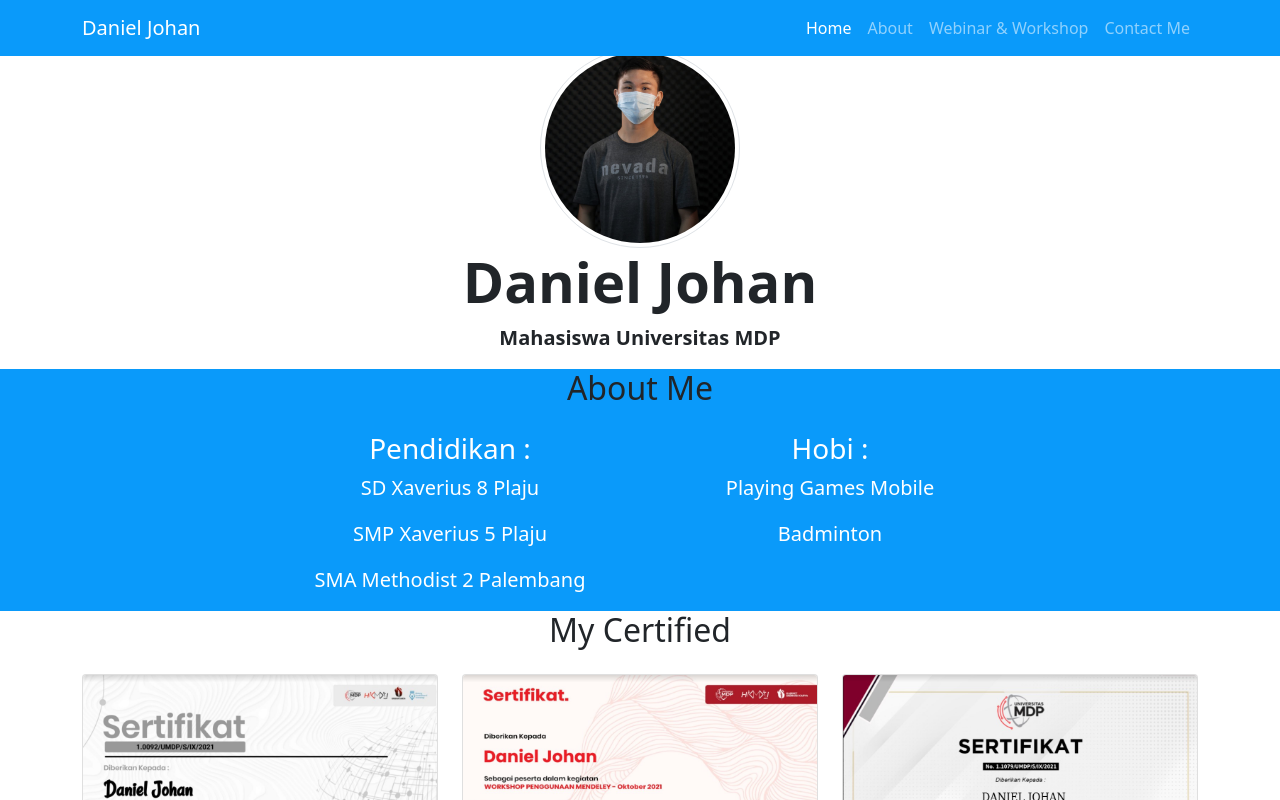
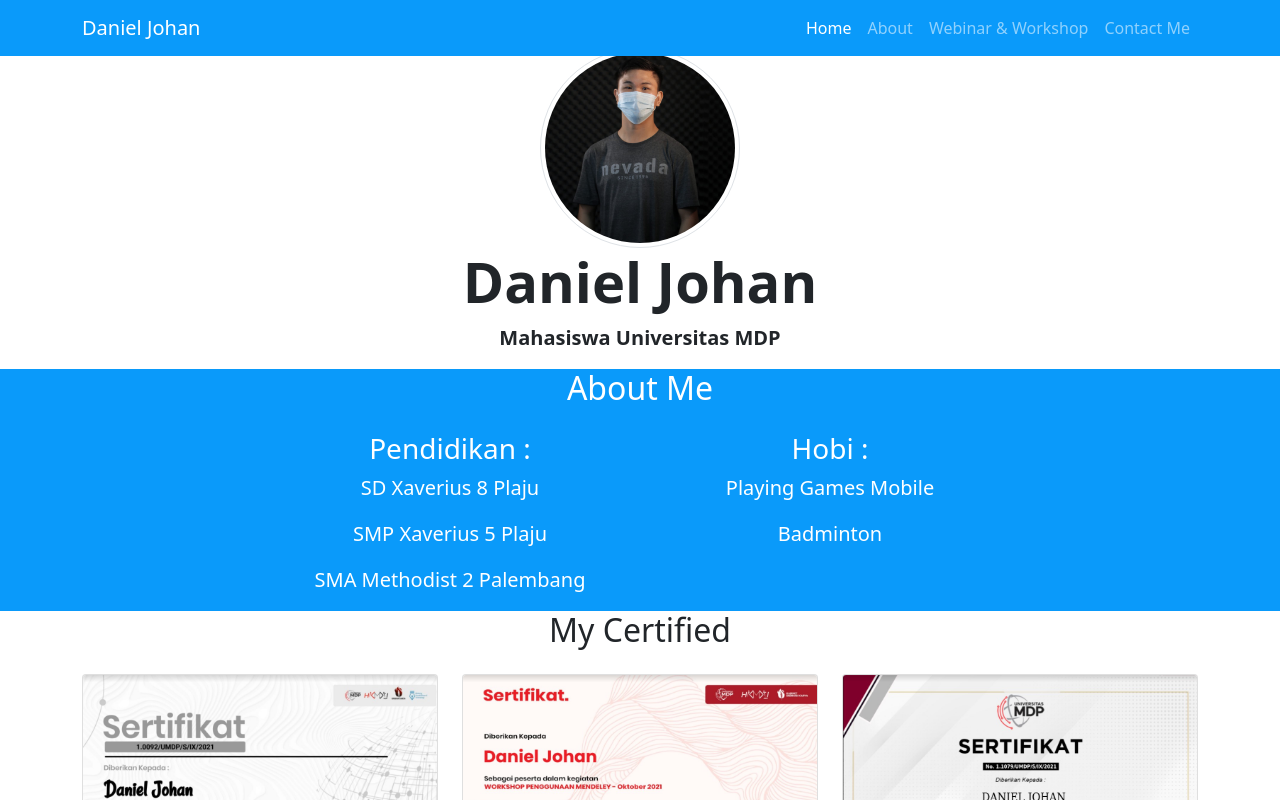
Before and after one commit to danieljo19/danieljohan-vue, a Vue app: page / in a window 1280 px wide. Shown: the top 800 px of the page. Built offline with nearby package versions, Linux system fonts and the light colour scheme; the HTML template or start-up script is replaced by a standard one.

Commit message:
Halaman Portfolio

```diff
--- a/src/components/HelloWorld.vue
+++ b/src/components/HelloWorld.vue
@@ -26,7 +26,7 @@
     <section id="about" style="background-color: rgb(10, 154, 250);">
           <div class="container">
               <div class="row text-center mb-3">
-                <div class="col">
+                <div class="col text-white">
                   <h2>About Me</h2>
                 </div>
            </div>
```
